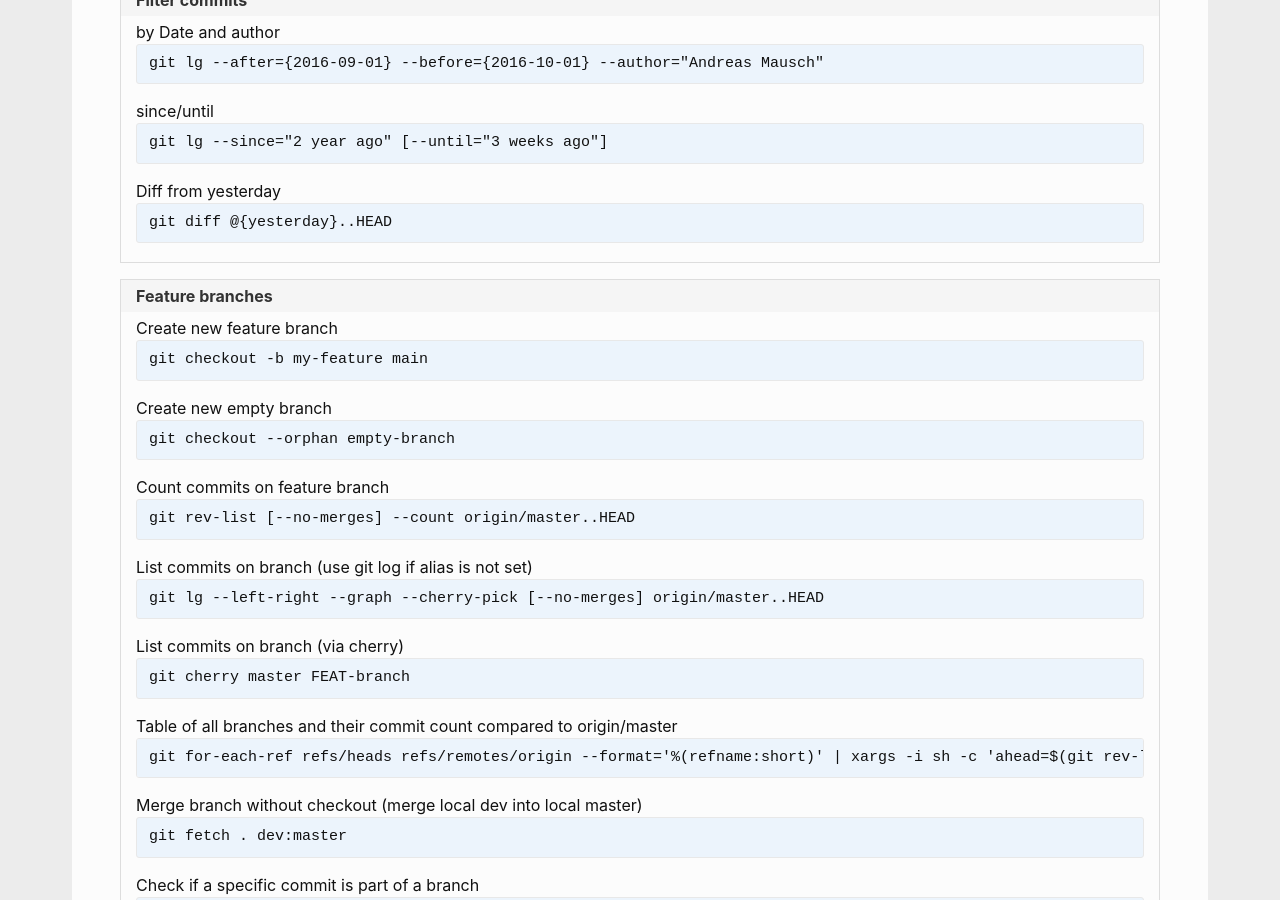
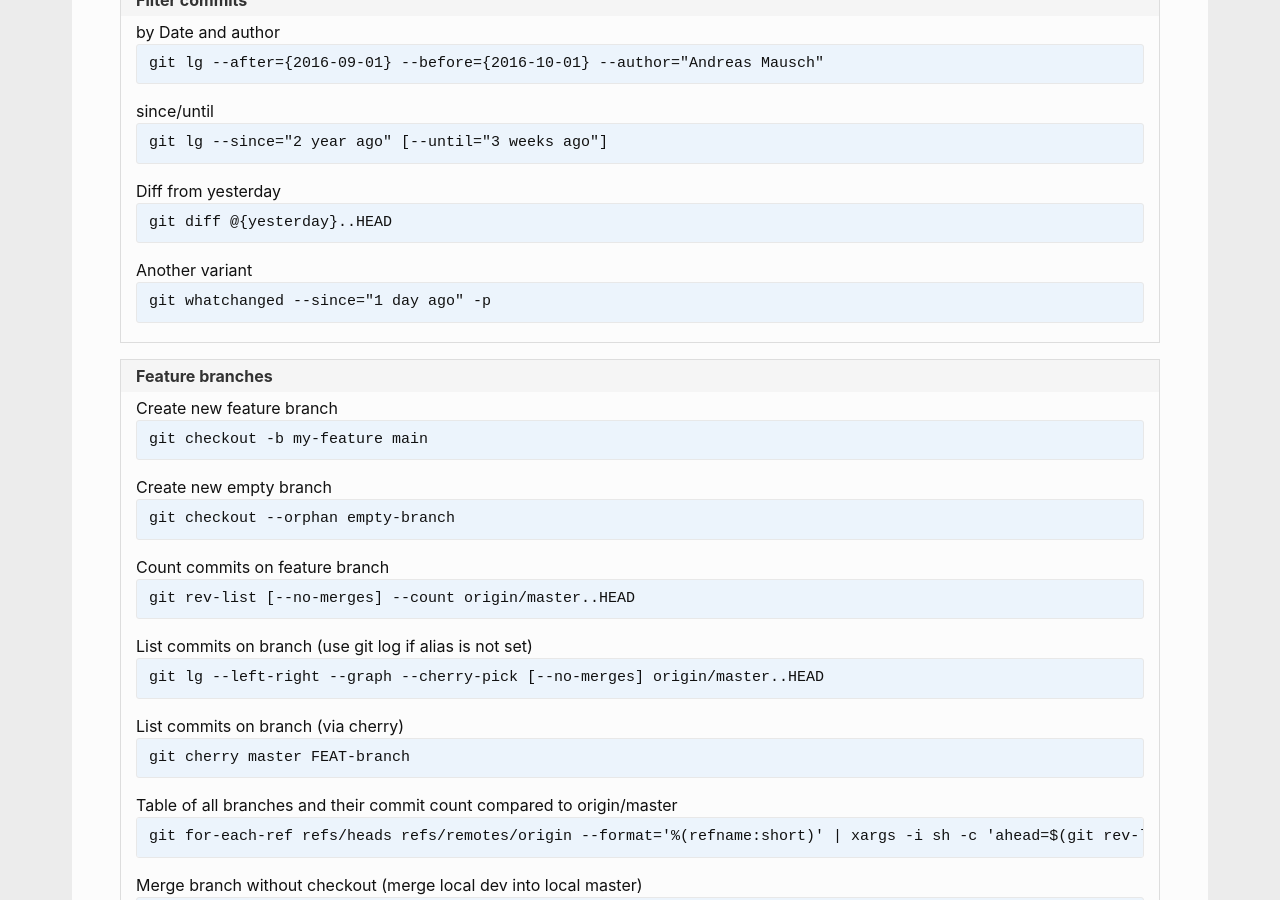
Before and after one commit to andreas-mausch/cheatsheets, a Jekyll site: the page built from _cheatsheets/git.md, in a window 1280 px wide and 900 px high, scrolled down 3344 px. Built offline with Jekyll 4.4.1, drawn with Linux system fonts in a browser that asks for light colours.

Commit message:
git whatchanged

```diff
--- a/_cheatsheets/git.md
+++ b/_cheatsheets/git.md
@@ -59,6 +59,7 @@ section:
       by Date and author: git lg --after={2016-09-01} --before={2016-10-01} --author="Andreas Mausch"
       since/until: git lg --since="2 year ago" [--until="3 weeks ago"]
       Diff from yesterday: git diff @{yesterday}..HEAD
+      Another variant: git whatchanged --since="1 day ago" -p
   - name: Feature branches
     commands:
       Create new feature branch: git checkout -b my-feature main
```
